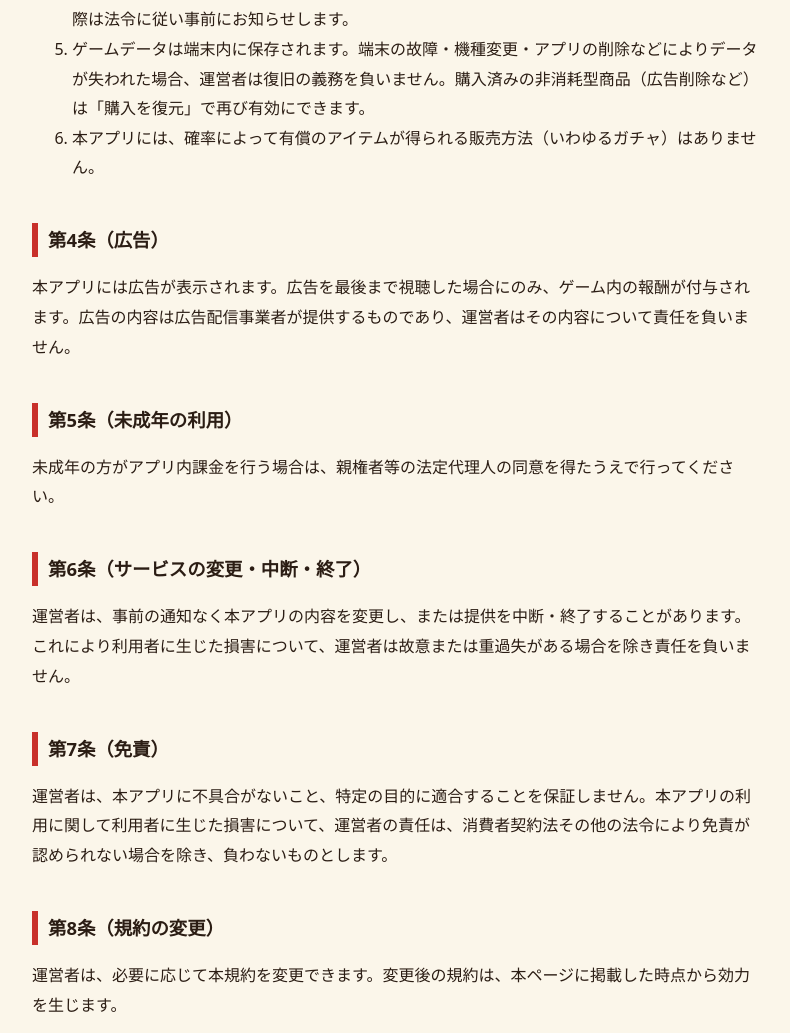
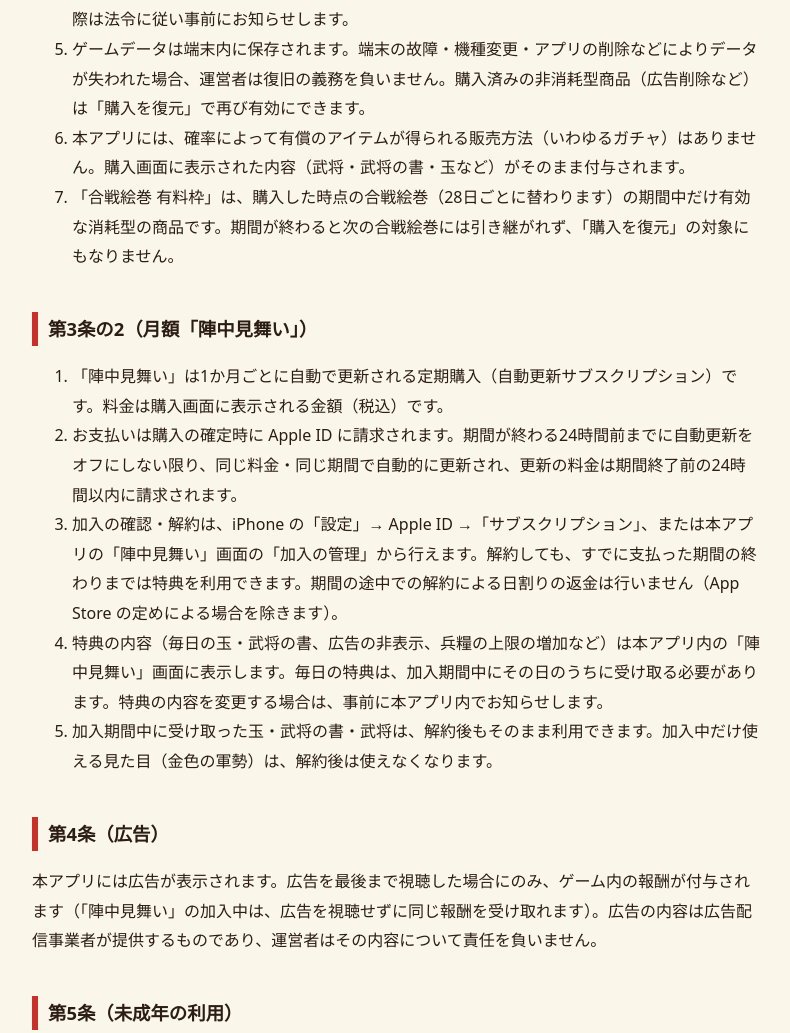
Before and after one commit to ohtakaisei/hikigiwa-legal, a plain HTML site: page terms.html in a window 1280 px wide. Shown: the part 1165-2198 px from the top of the page, without its empty margins (244-1034 px from the left). Drawn offline with Linux system fonts and the light colour scheme.

Commit message:
利用規約・プライバシーポリシー・特商法：月額「陣中見舞い」・合戦絵巻・Game Center を追記
Co-Authored-By: Claude Opus 5.5 <noreply@anthropic.com>

```diff
--- a/terms.html
+++ b/terms.html
@@ -23,11 +23,21 @@
 <li>購入した玉の払い戻しは、法令で定められた場合を除き、行いません。返金の手続きは App Store の定めに従います。</li>
 <li>玉に有効期限はありません。ただし、本アプリの提供を終了する場合はこの限りではなく、その際は法令に従い事前にお知らせします。</li>
 <li>ゲームデータは端末内に保存されます。端末の故障・機種変更・アプリの削除などによりデータが失われた場合、運営者は復旧の義務を負いません。購入済みの非消耗型商品（広告削除など）は「購入を復元」で再び有効にできます。</li>
-<li>本アプリには、確率によって有償のアイテムが得られる販売方法（いわゆるガチャ）はありません。</li>
+<li>本アプリには、確率によって有償のアイテムが得られる販売方法（いわゆるガチャ）はありません。購入画面に表示された内容（武将・武将の書・玉など）がそのまま付与されます。</li>
+<li>「合戦絵巻 有料枠」は、購入した時点の合戦絵巻（28日ごとに替わります）の期間中だけ有効な消耗型の商品です。期間が終わると次の合戦絵巻には引き継がれず、「購入を復元」の対象にもなりません。</li>
+</ol>
+
+<h2>第3条の2（月額「陣中見舞い」）</h2>
+<ol>
+<li>「陣中見舞い」は1か月ごとに自動で更新される定期購入（自動更新サブスクリプション）です。料金は購入画面に表示される金額（税込）です。</li>
+<li>お支払いは購入の確定時に Apple ID に請求されます。期間が終わる24時間前までに自動更新をオフにしない限り、同じ料金・同じ期間で自動的に更新され、更新の料金は期間終了前の24時間以内に請求されます。</li>
+<li>加入の確認・解約は、iPhone の「設定」→ Apple ID →「サブスクリプション」、または本アプリの「陣中見舞い」画面の「加入の管理」から行えます。解約しても、すでに支払った期間の終わりまでは特典を利用できます。期間の途中での解約による日割りの返金は行いません（App Store の定めによる場合を除きます）。</li>
+<li>特典の内容（毎日の玉・武将の書、広告の非表示、兵糧の上限の増加など）は本アプリ内の「陣中見舞い」画面に表示します。毎日の特典は、加入期間中にその日のうちに受け取る必要があります。特典の内容を変更する場合は、事前に本アプリ内でお知らせします。</li>
+<li>加入期間中に受け取った玉・武将の書・武将は、解約後もそのまま利用できます。加入中だけ使える見た目（金色の軍勢）は、解約後は使えなくなります。</li>
 </ol>
 
 <h2>第4条（広告）</h2>
-<p>本アプリには広告が表示されます。広告を最後まで視聴した場合にのみ、ゲーム内の報酬が付与されます。広告の内容は広告配信事業者が提供するものであり、運営者はその内容について責任を負いません。</p>
+<p>本アプリには広告が表示されます。広告を最後まで視聴した場合にのみ、ゲーム内の報酬が付与されます（「陣中見舞い」の加入中は、広告を視聴せずに同じ報酬を受け取れます）。広告の内容は広告配信事業者が提供するものであり、運営者はその内容について責任を負いません。</p>
 
 <h2>第5条（未成年の利用）</h2>
 <p>未成年の方がアプリ内課金を行う場合は、親権者等の法定代理人の同意を得たうえで行ってください。</p>
```
Also changed, not shown: privacy.html (+4 -2 lines), tokushoho.html (+1 -0 lines).
